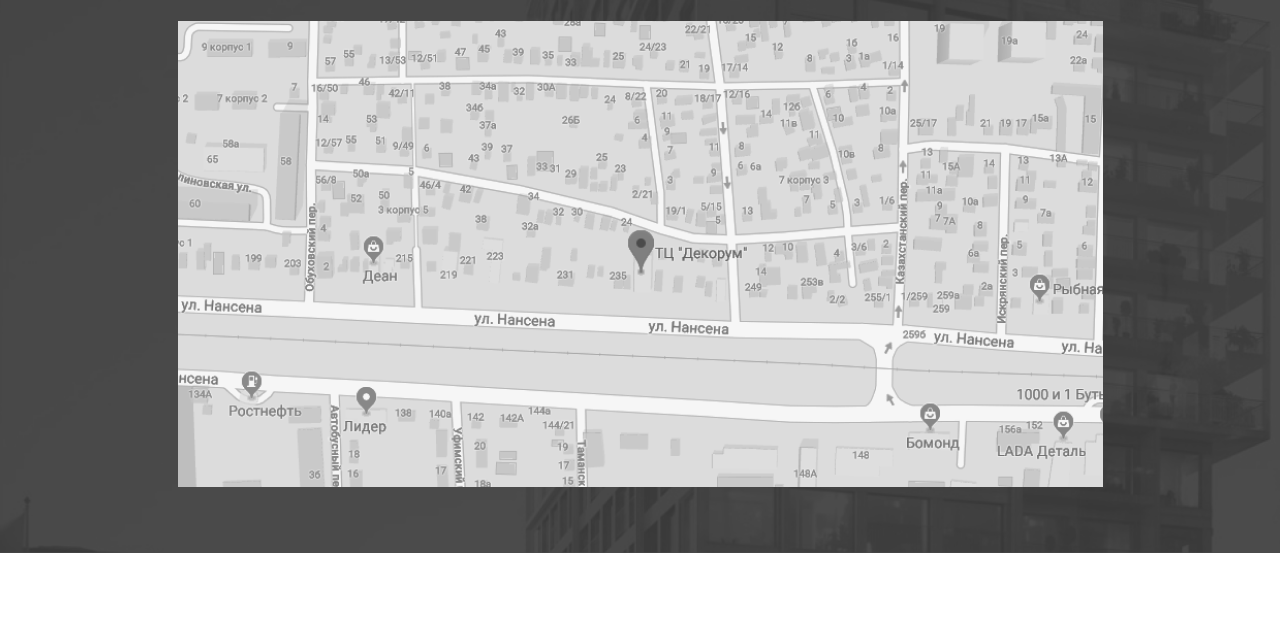
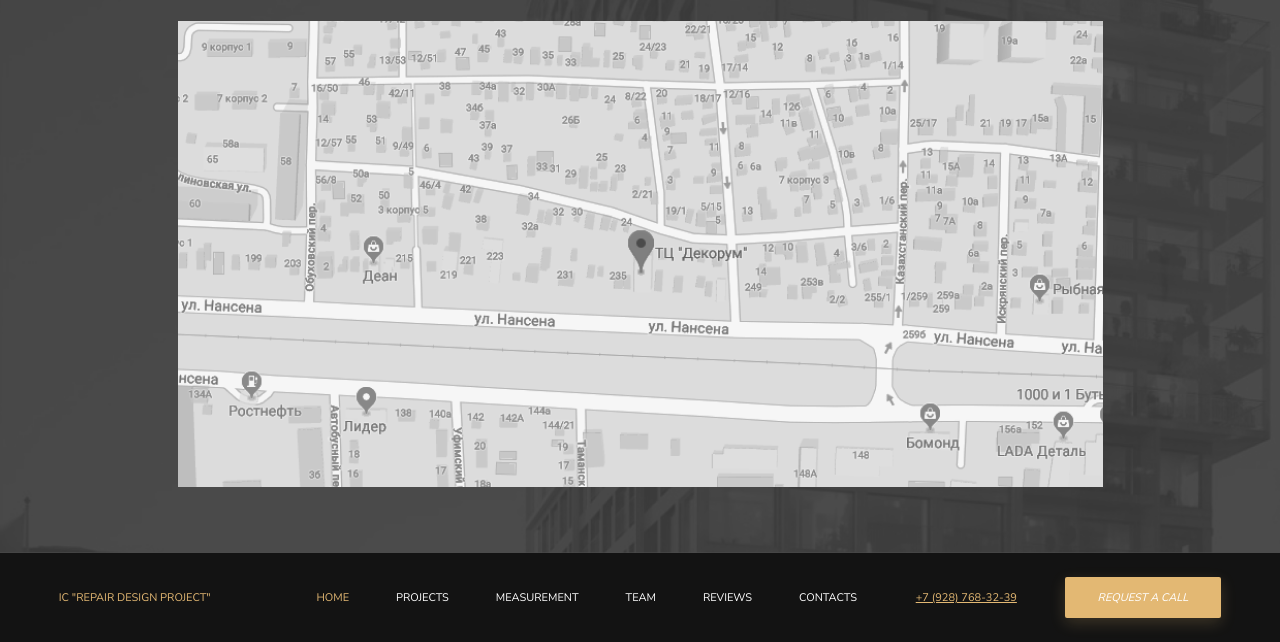
Before and after one commit to CaspianK/sf-landing, a plain HTML site: page index.html in a window 1280 px wide. Shown: the part 6918-7560 px from the top of the page. Before the commit the page ends 7471 px from the top, so only its background shows below. Drawn offline with Linux system fonts and the light colour scheme.

Commit message:
Added Footer

```diff
--- a/css/styles.scss
+++ b/css/styles.scss
@@ -206,7 +206,7 @@ ul {
     }
 }
 
-.header {
+.menu {
     background-color: #131313;
     padding: 24px 0;
     position: sticky;
--- a/index.html
+++ b/index.html
@@ -10,8 +10,8 @@
     <title>Repair Design Project</title>
 </head>
 <body>
-    <header class="header">
-        <div class="container header-content">
+    <header class="menu">
+        <div class="container menu-content">
             <div class="text text_logo">
                 IC "REPAIR DESIGN PROJECT"
             </div>
@@ -348,5 +348,28 @@
             <div class="dimmed"></div>
         </section>
     </main>
+    <footer class="menu">
+        <div class="container menu-content">
+            <div class="text text_logo">
+                IC "REPAIR DESIGN PROJECT"
+            </div>
+            <nav>
+                <ul class="nav text">
+                    <li class="nav__item"><a class="nav__link nav__link_active" href="#">Home</a></li>
+                    <li class="nav__item"><a class="nav__link" href="#">Projects</a></li>
+                    <li class="nav__item"><a class="nav__link" href="#">Measurement</a></li>
+                    <li class="nav__item"><a class="nav__link" href="#">Team</a></li>
+                    <li class="nav__item"><a class="nav__link" href="#">Reviews</a></li>
+                    <li class="nav__item"><a class="nav__link" href="#">Contacts</a></li>
+                </ul>
+            </nav>
+            <div class="callus-block">
+                <a class="callus-block__link text" href="tel: +79287683239">+7 (928) 768-32-39</a>
+                <button class="button button_callus">
+                    Request a call
+                </button>
+            </div>
+        </div>
+    </footer>
 </body>
 </html>
```
Also changed, not shown: css/styles.css, 1 other file.
